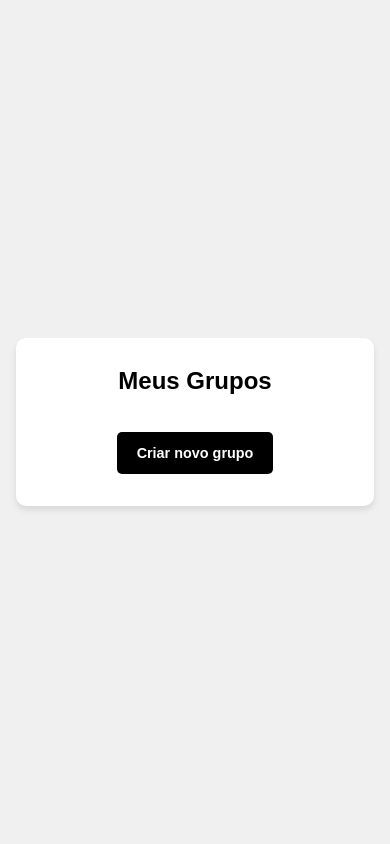
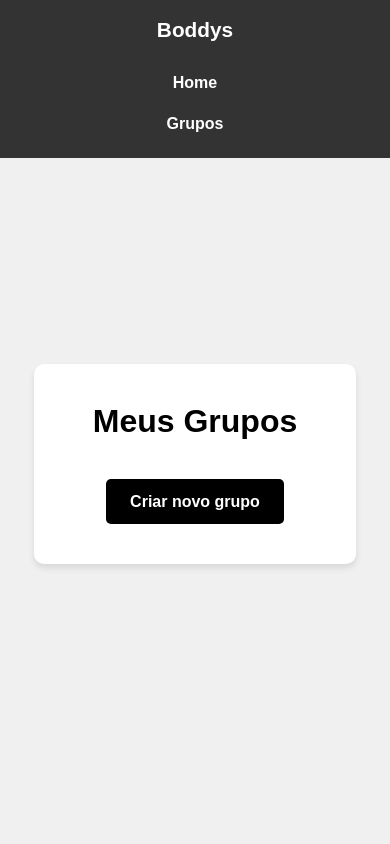
Before and after one commit to Bruno-Volpe/lina-trab-final, a Django app: page /groups/ in a window 390 px wide. Run offline with Django 5.2, Linux system fonts and the light colour scheme; a user stored in the database is signed in; data comes from the database, SQL or seed files in the repository; both versions use the stored data as it was after the commit.

Commit message:
feat: add lisdt groups

```diff
--- /dev/null
+++ b/boddys_project/templates/base.html
@@ -0,0 +1,304 @@
+{# templates/base.html #}
+<!DOCTYPE html>
+<html lang="pt-br">
+<head>
+    <meta charset="UTF-8">
+    <meta name="viewport" content="width=device-width, initial-scale=1.0">
+    <title>{% block title %}Boddys{% endblock title %}</title>
+    <style>
+        /* Reset básico para garantir consistência entre navegadores */
+        * {
+            box-sizing: border-box;
+            margin: 0;
+            padding: 0;
+        }
+
+        /* Estilização da barra de navegação */
+        .navbar {
+            position: fixed;
+            top: 0;
+            left: 0;
+            width: 100%;
+            background-color: #333333;
+            color: #ffffff;
+            padding: 1rem 2rem;
+            display: flex;
+            justify-content: center;
+            align-items: center;
+            z-index: 1000;
+        }
+
+        .navbar .logo {
+            position: absolute;
+            left: 2rem;
+            font-size: 1.8rem;
+            font-weight: bold;
+        }
+
+        .navbar ul {
+            list-style: none;
+            display: flex;
+            justify-content: center;
+            align-items: center;
+        }
+
+        .navbar ul li {
+            margin: 0 1rem;
+        }
+
+        .navbar ul li a {
+            color: #ffffff;
+            text-decoration: none;
+            font-size: 1.2rem;
+            transition: color 0.3s ease;
+            padding: 0.5rem 1rem;
+            border-radius: 4px;
+        }
+
+        .navbar ul li a:hover {
+            color: #dddddd;
+            background-color: #444444;
+        }
+
+        /* Adicionar padding-top para evitar sobreposição com a navbar fixa */
+        body {
+            padding-top: 70px; /* Ajuste conforme a altura da navbar */
+            font-family: Arial, sans-serif;
+            line-height: 1.6;
+            background-color: #f0f0f0;
+            color: #333333;
+            display: flex;
+            justify-content: center;
+            align-items: center;
+            min-height: 100vh;
+            padding: 1rem;
+        }
+
+        /* Container principal do conteúdo */
+        .container {
+            background-color: #ffffff;
+            padding: 2rem;
+            border-radius: 10px;
+            box-shadow: 0 4px 6px rgba(0, 0, 0, 0.1);
+            max-width: 500px;
+            width: 100%;
+            text-align: center;
+        }
+
+        /* Estilização dos títulos */
+        h1 {
+            margin-bottom: 1.5rem;
+            font-size: 2.5rem;
+            color: #000000;
+        }
+
+        /* Estilização dos parágrafos */
+        p {
+            margin-bottom: 1.5rem;
+            font-size: 1.1rem;
+            color: #555555;
+        }
+
+        li {
+            margin-bottom: 1.5rem;
+            font-size: 1rem;
+            color: #555555;
+            text-decoration: none;
+            list-style-type: none;
+        }
+
+        /* Links */
+        a {
+            color: #000000;
+            text-decoration: none;
+            font-weight: bold;
+            transition: opacity 0.3s ease;
+        }
+
+        a:hover {
+            opacity: 0.7;
+        }
+
+        /* Botões */
+        button, .button {
+            background-color: #000000;
+            color: #ffffff;
+            border: none;
+            padding: 0.8rem 2rem;
+            margin: 0.5rem 0;
+            cursor: pointer;
+            font-size: 1.1rem;
+            border-radius: 5px;
+            transition: background-color 0.3s ease, transform 0.1s ease;
+            display: inline-block;
+            text-decoration: none;
+        }
+
+        button:hover, .button:hover {
+            background-color: #333333;
+            transform: translateY(-2px);
+        }
+
+        button:active, .button:active {
+            transform: translateY(0);
+        }
+
+        /* Estilização dos inputs */
+        input {
+            padding: 0.8rem;
+            margin: 0.5rem 0;
+            border-radius: 5px;
+            border: 1px solid #cccccc;
+            width: 100%;
+            font-size: 1rem;
+        }
+
+        /* Containers dos campos do formulário */
+        .form-group {
+            display: flex;
+            flex-direction: column;
+            align-items: flex-start;
+            margin-bottom: 1rem;
+        }
+
+        /* Labels */
+        label {
+            margin-bottom: 0.5rem;
+            font-weight: bold;
+            width: 100%;
+            text-align: left;
+            color: #000000;
+        }
+
+        /* Botão de submissão */
+        .form-submit {
+            width: 100%;
+            padding: 0.8rem;
+            font-size: 1.1rem;
+            background-color: #000000;
+            color: #ffffff;
+            border: none;
+            border-radius: 5px;
+            cursor: pointer;
+            transition: background-color 0.3s ease, transform 0.1s ease;
+        }
+
+        .form-submit:hover {
+            background-color: #333333;
+            transform: translateY(-2px);
+        }
+
+        .form-submit:active {
+            transform: translateY(0);
+        }
+
+        /* Mensagens de erro */
+        .error {
+            color: red;
+            margin-bottom: 1rem;
+            text-align: left;
+        }
+
+        /* Mensagens de erro específicas de cada campo */
+        .field-error {
+            color: #ff0000;
+            font-size: 0.9rem;
+            margin-top: 0.25rem;
+            text-align: left;
+        }
+
+        /* Destacar inputs com erro */
+        input.is-invalid {
+            border-color: #ff0000;
+            background-color: #ffe6e6;
+        }
+
+        /* Ajustar o foco em inputs com erro */
+        input.is-invalid:focus {
+            outline: none;
+            box-shadow: 0 0 5px rgba(255, 0, 0, 0.5);
+        }
+
+        /* Responsividade */
+        @media (max-width: 768px) {
+            .navbar {
+                flex-direction: column;
+                align-items: center;
+                padding: 1rem;
+            }
+
+            .navbar .logo {
+                position: static;
+                margin-bottom: 1rem;
+            }
+
+            .navbar ul {
+                flex-direction: column;
+                align-items: center;
+            }
+
+            .navbar ul li {
+                margin: 0.5rem 0;
+            }
+
+            body {
+                padding-top: 100px; /* Ajuste conforme a nova altura da navbar em dispositivos móveis */
+                flex-direction: column;
+                align-items: center;
+            }
+
+            .container {
+                max-width: 90%;
+            }
+        }
+
+        @media (max-width: 480px) {
+            .navbar {
+                padding: 0.8rem 1.5rem;
+            }
+
+            .navbar .logo {
+                font-size: 1.3rem;
+            }
+
+            .navbar ul li a {
+                font-size: 1rem;
+                padding: 0.4rem 1rem;
+            }
+
+            h1 {
+                font-size: 2rem;
+            }
+
+            p {
+                font-size: 1rem;
+            }
+
+            button, .button, .form-submit {
+                font-size: 1rem;
+                padding: 0.6rem 1.5rem;
+            }
+
+            input {
+                padding: 0.6rem;
+                font-size: 0.9rem;
+            }
+        }
+    </style>
+</head>
+<body>
+    <nav class="navbar">
+        <div class="logo">
+            Boddys
+        </div>
+        <ul>
+            <li><a href="{% url 'home' %}">Home</a></li>
+            <li><a href="{% url 'listar_grupos' %}">Grupos</a></li>
+            {% comment %} <li><a href="{% url 'exercicios' %}">Exercícios</a></li> {% endcomment %}
+        </ul>
+    </nav>
+    <div class="container">
+        {% block content %}{% endblock content %}
+    </div>
+</body>
+</html>
--- a/boddys_project/templates/login.html
+++ b/boddys_project/templates/login.html
@@ -50,6 +50,14 @@
           margin-bottom: 1.5rem;
           font-size: 1rem;
           color: #555555;
+      }
+
+      li {
+          margin-bottom: 1.5rem;
+          font-size: 1rem;
+          color: #555555;
+          decoration: none;
+          list-style-type: none;
       }
 
       /* Links */
--- a/core/views.py
+++ b/core/views.py
@@ -1,4 +1,7 @@
 from django.shortcuts import render
 
 def home_view(request):
+    # if not logged in, redirect to login page
+    if not request.user.is_authenticated:
+        return render(request, 'users/login.html')
     return render(request, 'core/home.html')
--- a/groups/templates/groups/criar_grupo.html
+++ b/groups/templates/groups/criar_grupo.html
@@ -1,4 +1,4 @@
-{% extends 'login.html' %}
+{% extends 'base.html' %}
 
 {% block title %}Criar Grupo{% endblock title %}
 
--- a/groups/templates/groups/listar_grupos.html
+++ b/groups/templates/groups/listar_grupos.html
@@ -1,4 +1,4 @@
-{% extends 'login.html' %}
+{% extends 'base.html' %}
 
 {% block title %}Meus Grupos{% endblock title %}
 
```
Also changed, not shown: core/templates/core/home.html (+1 -7 lines), db.sqlite3.
